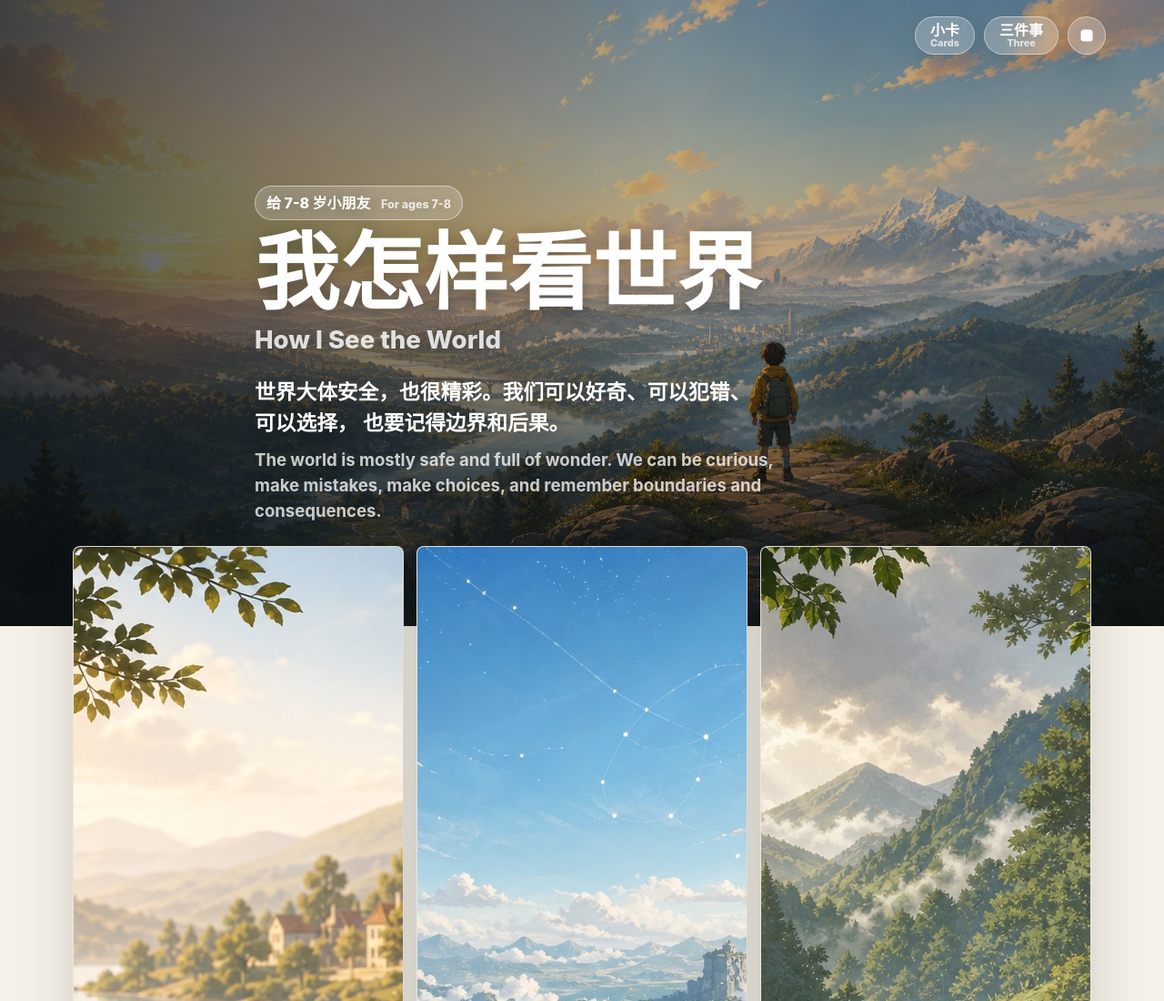
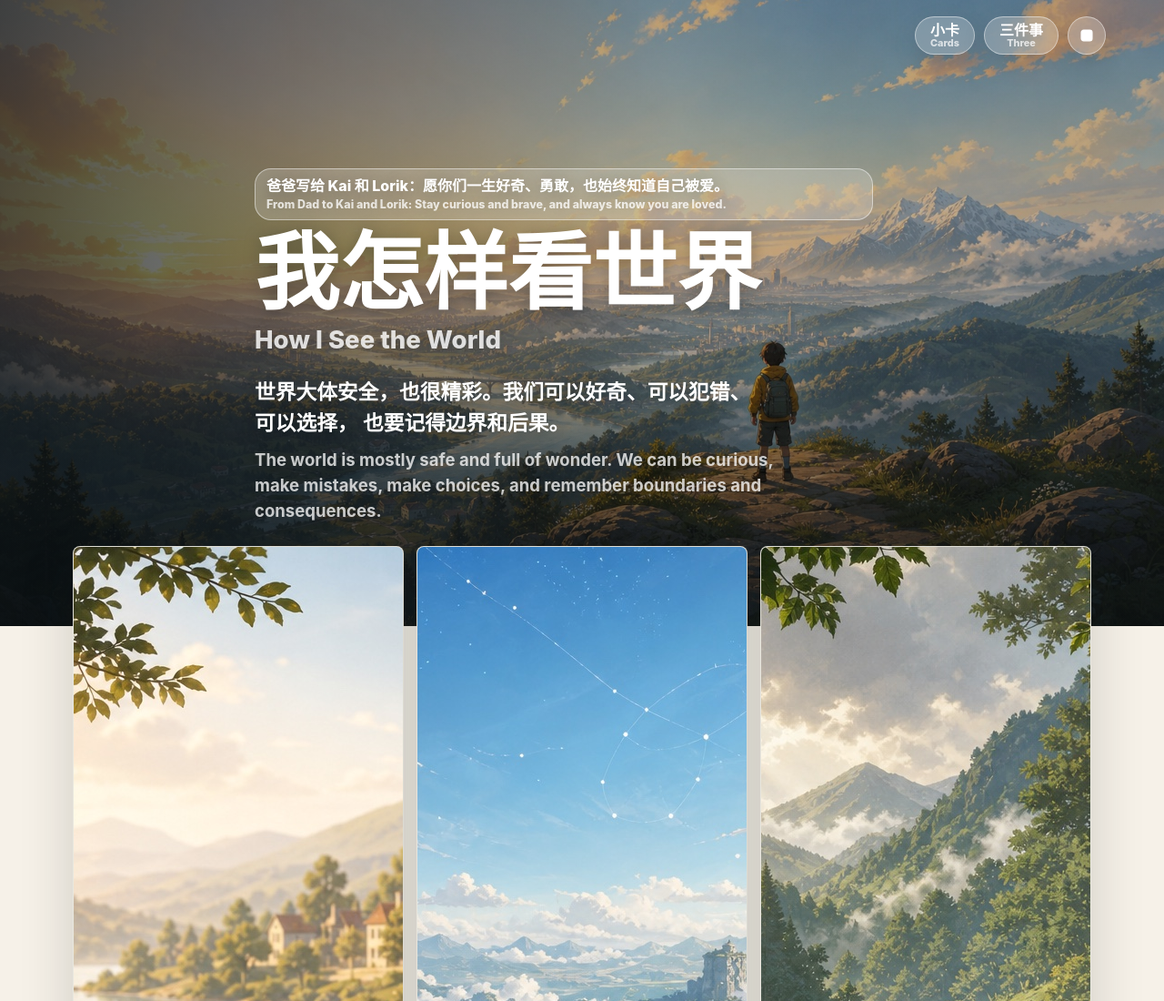
Before and after one commit to szkailorik/world-beliefs-for-kids, a plain HTML site: page index.html in a window 1280 px wide. Shown: the top 1100 px of the page at 91% size. Drawn offline with Linux system fonts and the light colour scheme.

Commit message:
Personalize hero dedication

```diff
--- a/index.html
+++ b/index.html
@@ -5,7 +5,7 @@
     <meta name="viewport" content="width=device-width, initial-scale=1.0" />
     <meta
       name="description"
-      content="给 7-8 岁小朋友看的原始世界信念中英文图文小卡。"
+      content="爸爸写给 Kai 和 Lorik 的原始世界信念中英文图文小卡。"
     />
     <meta name="theme-color" content="#24313a" />
     <title>我怎样看世界 | How I See the World</title>
@@ -37,7 +37,10 @@
         </button>
       </nav>
       <section class="hero__content" aria-labelledby="page-title">
-        <p class="eyebrow">给 7-8 岁小朋友 <span>For ages 7-8</span></p>
+        <p class="eyebrow">
+          爸爸写给 Kai 和 Lorik：愿你们一生好奇、勇敢，也始终知道自己被爱。
+          <span>From Dad to Kai and Lorik: Stay curious and brave, and always know you are loved.</span>
+        </p>
         <h1 id="page-title">我怎样看世界</h1>
         <p class="hero__title-en">How I See the World</p>
         <p class="hero__lead">
--- a/styles.css
+++ b/styles.css
@@ -139,17 +139,21 @@ button:focus-visible {
 }
 
 .eyebrow {
+  display: flex;
+  flex-wrap: wrap;
+  gap: 3px 8px;
   width: fit-content;
+  max-width: min(100%, 680px);
   margin: 0 0 12px;
-  padding: 6px 12px;
+  padding: 8px 12px;
   border: 1px solid rgba(255, 255, 255, 0.48);
-  border-radius: 999px;
+  border-radius: 18px;
   background: rgba(255, 255, 255, 0.2);
   font-weight: 800;
+  line-height: 1.28;
 }
 
 .eyebrow span {
-  margin-left: 8px;
   font-size: 0.78em;
   opacity: 0.76;
 }
```
